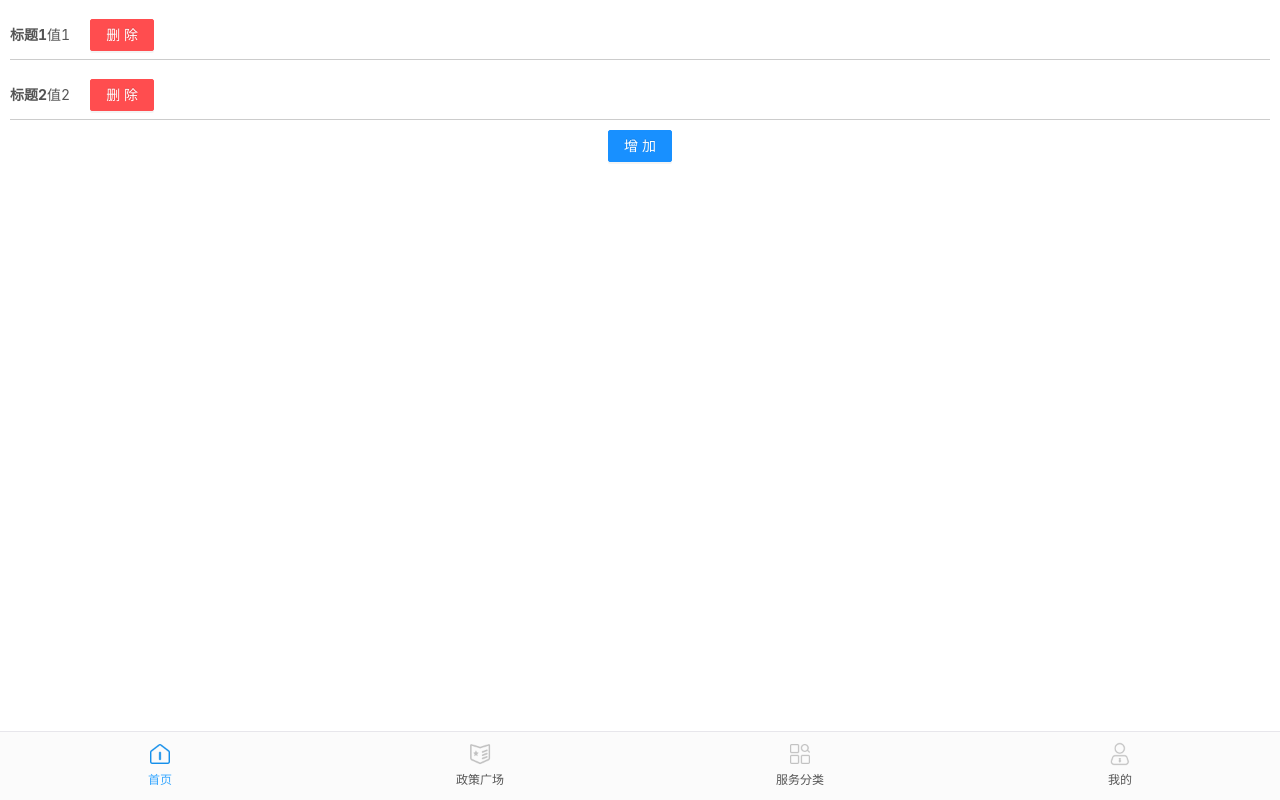
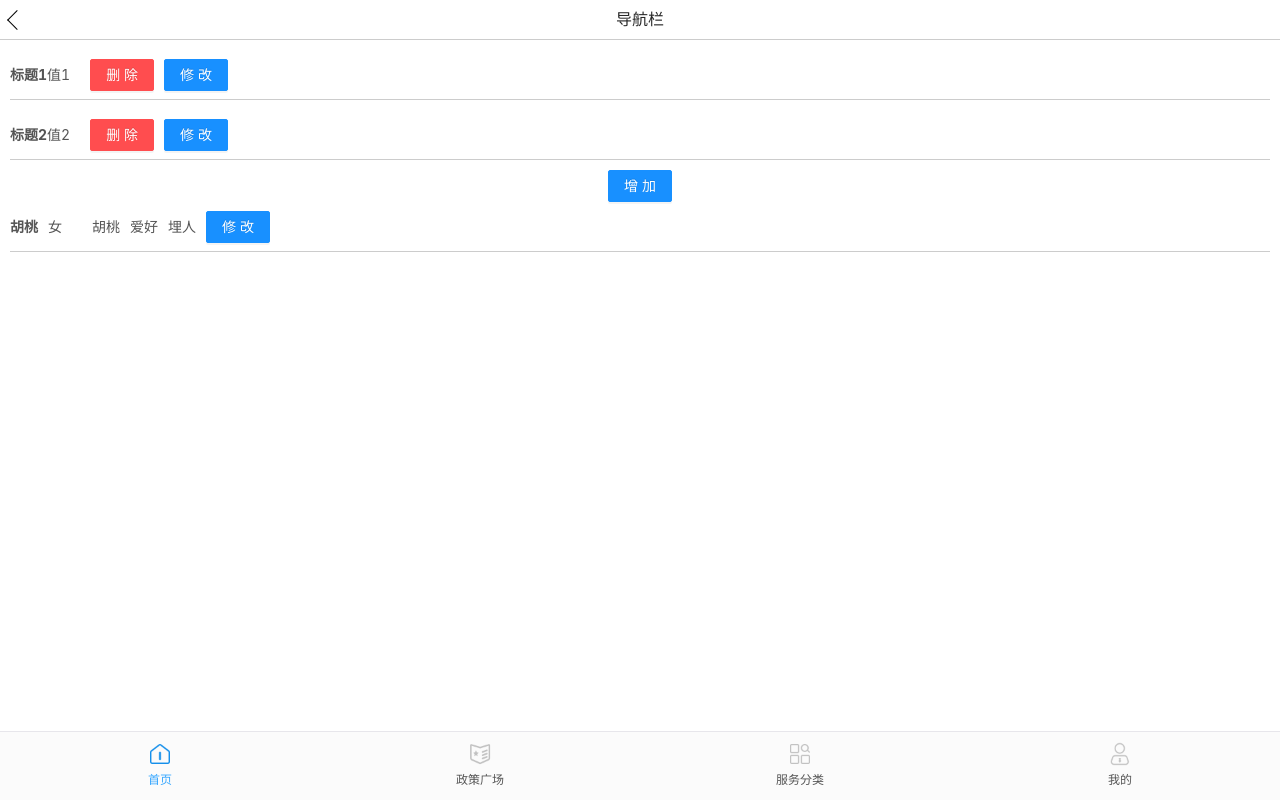
Before and after one commit to xbl741323/React-and-RN, a React (Create React App) app in the folder react学习记录-最新/学习项目/react-project/: page / in a window 1280 px wide. Built offline with nearby package versions, Linux system fonts and the light colour scheme.

Commit message:
提交更新

```diff
--- a/react学习记录-最新/学习项目/react-project/src/App.js
+++ b/react学习记录-最新/学习项目/react-project/src/App.js
@@ -1,12 +1,19 @@
-import logo from './logo.svg';
 import './styles/App.css';
 import Tab from "./components/common/tab-hook"
 import Router from './router/router'
+import Nav from "./components/common/nav-hook"
+import { useLocation } from 'react-router'
 function App() {
+  const location = useLocation()
+  const routeList = ['/', '/policy', '/classify', '/personal']
+  let status = routeList.includes(location.pathname)
   return (
     <div className="App">
+      <Nav />
       <Router />
-      <Tab />
+      {
+        status ? <Tab /> : ''
+      }
     </div>
   );
 }
--- /dev/null
+++ b/react学习记录-最新/学习项目/react-project/src/components/common/nav-hook.js
@@ -0,0 +1,13 @@
+import React from "react"
+import "../../styles/common/nav.css"
+
+function Nav() {
+  return (
+    <div className="nav">
+      <span></span>
+      <span>导航栏</span>
+    </div>
+  )
+}
+
+export default Nav
--- a/react学习记录-最新/学习项目/react-project/src/components/common/tab-hook.js
+++ b/react学习记录-最新/学习项目/react-project/src/components/common/tab-hook.js
@@ -1,10 +1,12 @@
-import React from 'react'
+import React, { useEffect } from 'react'
 import "../../styles/common/tab.css"
 import { useNavigate } from "react-router-dom";
+import { useLocation } from 'react-router'
 /*
   函数式组件写法(用了Hook)(没有this的概念)
 */
 function TabComponent() {
+  const location = useLocation()
   const navigate = useNavigate()
   const [tabIndex, setTabIndex] = React.useState(0)
   const [tabList] = React.useState([
@@ -38,12 +40,23 @@ function TabComponent() {
     let url = tabList[e].linkUrl
     navigate(url)
   }
+  const checkPath = () => {
+    let routeList = ['/', '/policy', '/classify', '/personal']
+    let index = routeList.indexOf(location.pathname)
+    if (index !== -1) {
+      setTabIndex(index)
+    }
+  }
+  useEffect(() => {
+    checkPath()
+  }, []);
+
   return (
     <div className="tab">
       {
         tabList.map((item, index) => {
-          return <div className={`tab-item ${tabIndex == index ? 'active-sty' : ''}`} key={index} onClick={(e) => changeTab(index, e)}>
-            <img src={tabIndex == index ? item.activeUrl : item.url}></img>
+          return <div className={`tab-item ${tabIndex === index ? 'active-sty' : ''}`} key={index} onClick={(e) => changeTab(index, e)}>
+            <img alt='图片' src={tabIndex === index ? item.activeUrl : item.url}></img>
             <span>{item.title}</span>
           </div>
         })
--- a/react学习记录-最新/学习项目/react-project/src/pages/index/index-hook.js
+++ b/react学习记录-最新/学习项目/react-project/src/pages/index/index-hook.js
@@ -3,6 +3,16 @@ import "../../styles/index.css"
 import { Button } from 'antd';
 
 function Index() {
+  const [user, setUser] = React.useState({
+    name: "胡桃",
+    sex: "女",
+    likes: [
+      {
+        title: "爱好",
+        value: "埋人"
+      }
+    ]
+  })
   const [list, setList] = React.useState([
     {
       title: "标题1",
@@ -30,6 +40,20 @@ function Index() {
     setList([...temList])
   }
 
+  function updateList(index) {
+    let temList = list
+    temList[index].title = "呼呼呼"
+    setList([...temList])
+  }
+
+  function updateUser() {
+    let temUser = user
+    temUser.name = "甘雨"
+    temUser.sex = "男"
+    temUser.likes[0].value = "加班"
+    setUser({ ...user, temUser })
+  }
+
   return (
     <div className="index">
       <div className="list">
@@ -39,11 +63,20 @@ function Index() {
               <span>{item.title}</span>
               <span>{item.value}</span>
               <Button type="danger" onClick={(e) => delList(index, e)}>删除</Button>
+              <Button className="left-sty" type="primary" onClick={(e) => updateList(index, e)}>修改</Button>
             </div>
           })
         }
       </div>
       <Button type="primary" onClick={(e) => addList(e)}>增加</Button>
+      <div className="list-item">
+        <span>{user.name}</span>
+        <span className="left-sty">{user.sex}</span>
+        <span className="left-sty">{user.name}</span>
+        <span className="left-sty">{user.likes[0].title}</span>
+        <span className="left-sty">{user.likes[0].value}</span>
+        <Button className="left-sty" type="primary" onClick={(e) => updateUser(e)}>修改</Button>
+      </div>
     </div>
   )
 }
--- a/react学习记录-最新/学习项目/react-project/src/router/router.js
+++ b/react学习记录-最新/学习项目/react-project/src/router/router.js
@@ -1,19 +1,38 @@
 import React from "react"
-import { Route, Routes, Navigate } from 'react-router-dom';
+import { Route, Routes, useRoutes } from 'react-router-dom';
 import Index from "../pages/index/index-hook"
 import Policy from "../pages/policy/index-hook"
 import Classify from "../pages/classify/index-hook"
 import Personal from "../pages/personal/index-hook"
 
 function BasicRoute() {
-  return (
-    <Routes>
-      <Route path="/" element={<Index />}></Route>
-      <Route path="/policy" element={<Policy />}></Route>
-      <Route path="/classify" element={<Classify />}></Route>
-      <Route path="/personal" element={<Personal />}></Route>
-    </Routes>
-  )
+  return useRoutes([
+    {
+      path: "/",
+      element: <Index />
+    },
+    {
+      path: "/policy",
+      element: <Policy />
+    },
+    {
+      path: "/classify",
+      element: <Classify />
+    },
+    {
+      path: "/Personal",
+      element: <Personal />
+    }
+  ])
+
+  // return (
+  //   <Routes>
+  //     <Route path="/" element={<Index />}></Route>
+  //     <Route path="/policy" element={<Policy />}></Route>
+  //     <Route path="/classify" element={<Classify />}></Route>
+  //     <Route path="/personal" element={<Personal />}></Route>
+  //   </Routes>
+  // )
 }
 
 export default BasicRoute;
--- /dev/null
+++ b/react学习记录-最新/学习项目/react-project/src/styles/common/nav.css
@@ -0,0 +1,26 @@
+.nav {
+  height: 40px;
+  display: flex;
+  align-items: center;
+  padding: 0 10px;
+  font-size: 16px;
+  position: relative;
+  border-bottom: 1px solid #ccc;
+}
+
+.nav>span:nth-of-type(1) {
+  position: absolute;
+  left: 10px;
+  display: inline-block;
+  width: 14px;
+  height: 14px;
+  border-top: 1px solid #000;
+  border-right: 1px solid #000;
+  transform: rotate(-135deg);
+}
+
+.nav>span:nth-of-type(2) {
+  width: 100%;
+  display: inline-block;
+  text-align: center;
+}
--- a/react学习记录-最新/学习项目/react-project/src/styles/index.css
+++ b/react学习记录-最新/学习项目/react-project/src/styles/index.css
@@ -23,3 +23,7 @@
 .list-item>span:nth-of-type(2) {
   margin-right: 20px;
 }
+
+.left-sty{
+  margin-left: 10px;
+}
```
Also changed, not shown: 1 other file (tests, documents, lock files or other folders).
